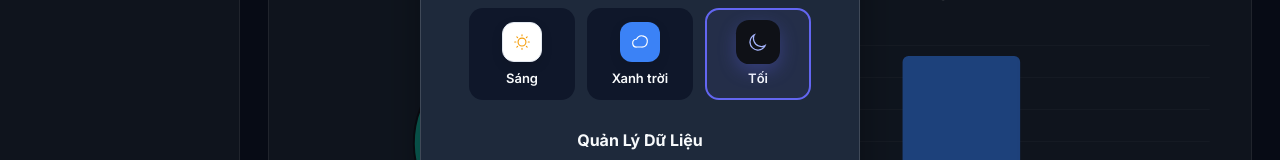
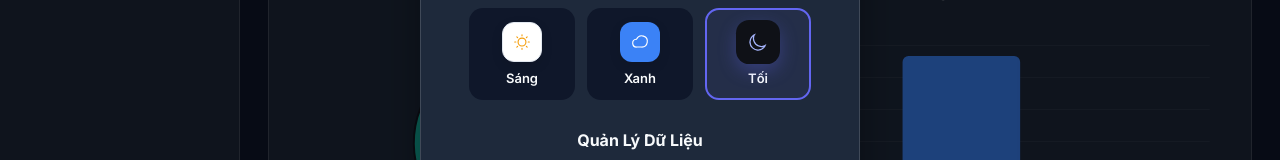
Before and after one commit to huutoanzz/expense-tracker, a Vue app: page / in a window 1280 px wide. Both pictures are taken after a click on the button 141 px from the left and 768 px from the top of the page. Shown: the part 280-440 px from the top of the page. Built offline with nearby package versions, Linux system fonts and the light colour scheme.

Commit message:
Update App.vue

```diff
--- a/src/App.vue
+++ b/src/App.vue
@@ -235,7 +235,7 @@
             <div
               v-for="t in [
                 { key: 'white', label: 'Sáng', icon: 'Sunny' },
-                { key: 'blue', label: 'Xanh trời', icon: 'Cloudy' },
+                { key: 'blue', label: 'Xanh', icon: 'Cloudy' },
                 { key: 'black', label: 'Tối', icon: 'Moon' }
               ]"
               :key="t.key"
```
